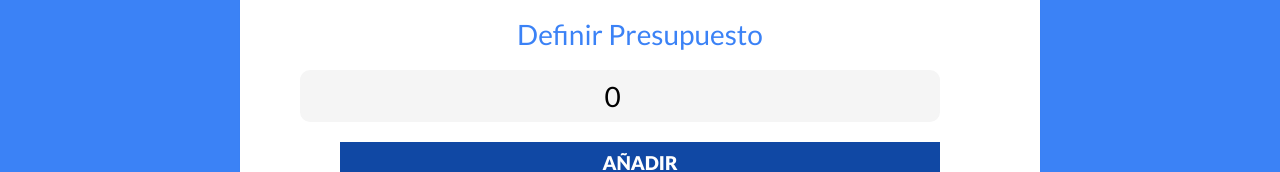
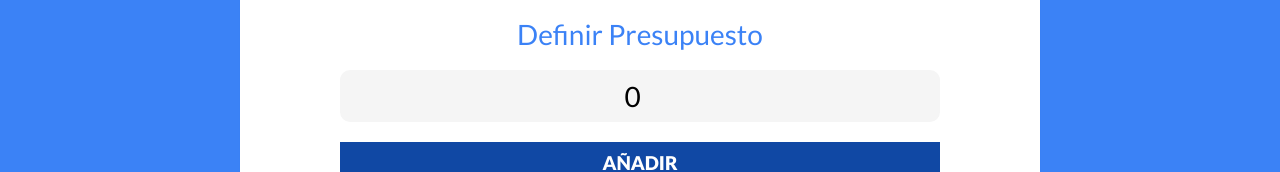
Before and after one commit to lvanegasimagine/control-gastos-react, a React (Vite) app: page / in a window 1280 px wide. Shown: the part 178-350 px from the top of the page. Built offline with nearby package versions, Linux system fonts and the light colour scheme.

Commit message:
styles done

```diff
--- a/src/components/NuevoPresupuesto/NuevoPresupuesto.jsx
+++ b/src/components/NuevoPresupuesto/NuevoPresupuesto.jsx
@@ -26,7 +26,6 @@ const NuevoPresupuesto = ({ presupuesto, setPresupuesto, setIsValidPresupuesto }
             placeholder="Añade tu presupuesto"
             value={presupuesto}
             onChange={(e) => setPresupuesto(Number(e.target.value))}
-            style={{marginLeft: '-40px'}}
           />
         </div>
         <input type="submit" value="Añadir" />
--- a/src/index.css
+++ b/src/index.css
@@ -207,7 +207,7 @@ header h1 {
 }
 .contenido-presupuesto p.negativo,
 .contenido-presupuesto p.negativo span {
-  color: #DC2626;
+  color: #dc2626;
 }
 .contenido-presupuesto span {
   font-weight: 900;
```
Lines whose indentation alone changed are shown as unchanged.
